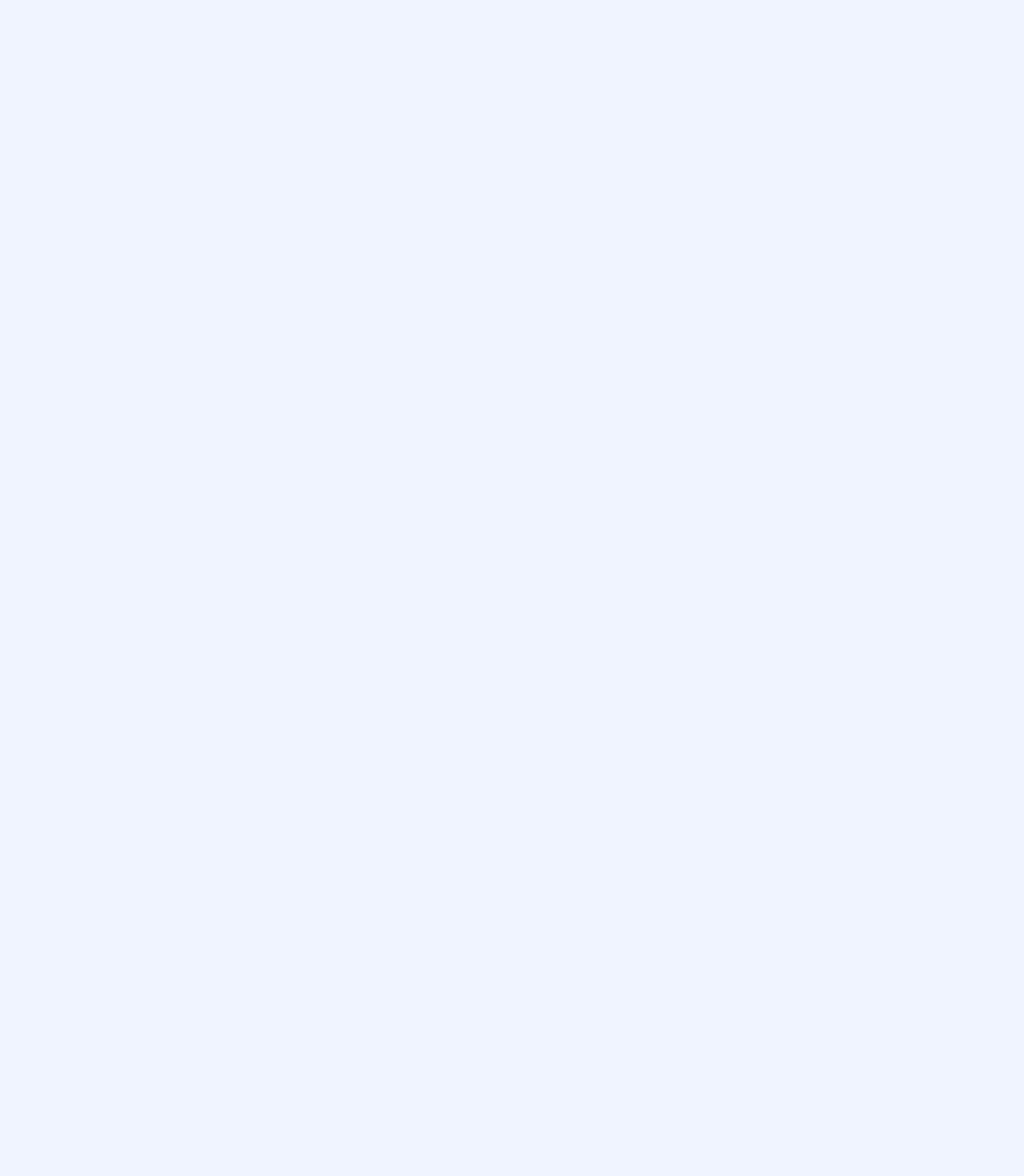
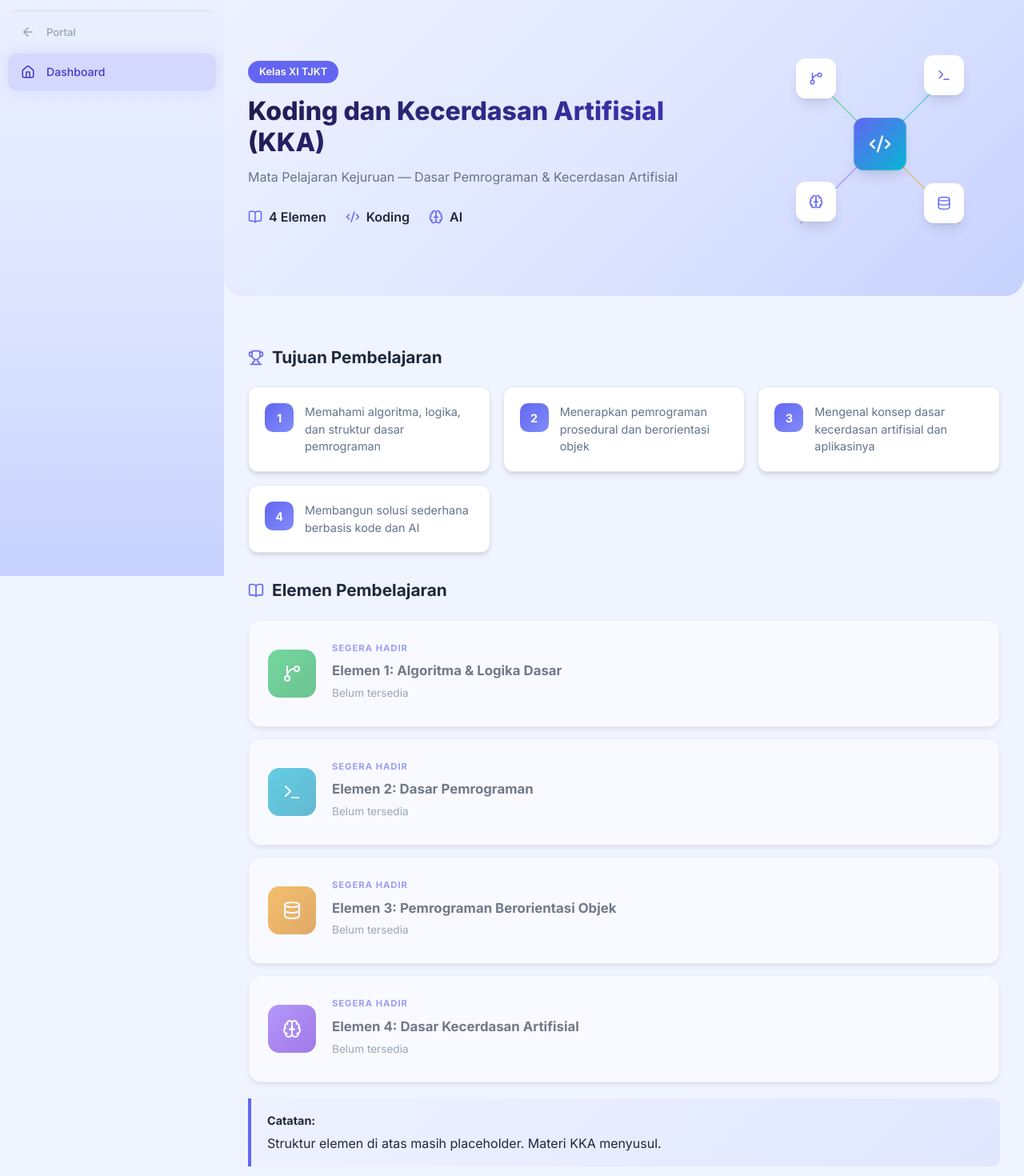
Before and after one commit to mulyadi66/media-pembelajaran-jarkom, a React (Vite) app: page /kka in a window 1280 px wide. Before the commit this address had no page. Shown: the part 80-1550 px from the top of the page at 80% size. Before the commit the page ends 800 px from the top, so only its background shows below. Built offline with nearby package versions, Linux system fonts and the light colour scheme.

Commit message:
feat: menu & dashboard KKA (Koding dan Kecerdasan Artifisial)

```diff
--- a/src/App.jsx
+++ b/src/App.jsx
@@ -7,7 +7,6 @@ import Portal from './pages/Portal';
 import Dashboard from './pages/Dashboard';
 import DashboardDKK from './pages/dkk/DashboardDKK';
 import './App.css';
-
 const Modul1 = lazy(() => import('./pages/Modul1'));
 const Modul2 = lazy(() => import('./pages/Modul2'));
 const Modul3 = lazy(() => import('./pages/Modul3'));
@@ -52,6 +51,7 @@ const PostTestMPK2 = lazy(() => import('./pages/mpk2/PostTestMPK2'));
 const ChallengePageMPK2 = lazy(() => import('./pages/mpk2/ChallengePageMPK2'));
 const KasusMPK2 = lazy(() => import('./pages/mpk2/KasusMPK2'));
 const HasilMPK2 = lazy(() => import('./pages/mpk2/HasilMPK2'));
+const DashboardKKA = lazy(() => import('./pages/kka/DashboardKKA'));
 
 export default function App() {
   return (
@@ -83,6 +83,7 @@ export default function App() {
                 <Route path="/dkk/challenge" element={<ChallengePageDKK />} />
                 <Route path="/dkk/kasus" element={<KasusDKK />} />
                 <Route path="/dkk/hasil" element={<HasilDKK />} />
+                <Route path="/kka" element={<DashboardKKA />} />
                 <Route path="/mpk1/modul1" element={<Modul1 />} />
                 <Route path="/mpk1/modul2" element={<Modul2 />} />
                 <Route path="/mpk1/modul3" element={<Modul3 />} />
--- a/src/components/Layout.jsx
+++ b/src/components/Layout.jsx
@@ -8,7 +8,7 @@ import {
   ClipboardCheck, FileText, BarChart3, Menu, X, Trophy, User, Search,
   Network, Puzzle, BookOpen, BookA, Zap, FileDown, PanelLeftClose, PanelLeft,
   ArrowLeft, Globe, Shield, Radio, Ruler, Wifi, Phone, Circle,
-  Wrench, Signal, Antenna, Layers
+  Wrench, Signal, Antenna, Layers, Code2
 } from 'lucide-react';
 
 const subjects = {
@@ -116,6 +116,21 @@ const subjects = {
       '/dkk/hasil': 'Ringkasan, pencapaian, dan sertifikat DKK',
     },
   },
+  kka: {
+    prefix: '/kka',
+    label: 'KKA',
+    logo: Code2,
+    title: 'Koding dan Kecerdasan Artifisial',
+    items: [
+      { to: '/kka', icon: Home, label: 'Dashboard' },
+    ],
+    titles: {
+      '/kka': 'Dashboard KKA',
+    },
+    descs: {
+      '/kka': 'Media Pembelajaran Koding dan Kecerdasan Artifisial',
+    },
+  },
   mpk2: {
     prefix: '/mpk2',
     label: 'MPK 2',
@@ -175,6 +190,7 @@ const subjects = {
 
 function getSubject(path) {
   if (path.startsWith('/dkk')) return subjects.dkk;
+  if (path.startsWith('/kka')) return subjects.kka;
   if (path.startsWith('/mpk2')) return subjects.mpk2;
   return subjects.mpk1;
 }
--- a/src/pages/Portal.jsx
+++ b/src/pages/Portal.jsx
@@ -2,11 +2,12 @@ import { Link } from 'react-router-dom';
 import DarkModeToggle from '../components/DarkModeToggle';
 import {
   Network, Server, Globe, Wifi, Cpu, HardDrive, Lock, Smartphone,
-  ChevronRight, School, ExternalLink
+  ChevronRight, School, ExternalLink, Code2
 } from 'lucide-react';
 
 const subjects = [
   { id: 'dkk', label: 'DKK', title: 'Dasar Kompetensi Keahlian', icon: Globe, color: '#06b6d4', active: true, path: '/dkk' },
+  { id: 'kka', label: 'KKA', title: 'Koding dan Kecerdasan Artifisial', icon: Code2, color: '#22c55e', active: true, path: '/kka' },
   { id: 'mpk1', label: 'MPK 1', title: 'Perencanaan & Pengalamatan Jaringan', icon: Network, color: '#6366f1', active: true, path: '/mpk1' },
   { id: 'mpk2', label: 'MPK 2', title: 'Teknologi Jaringan Kabel dan Nirkabel', icon: Wifi, color: '#8b5cf6', active: true, path: '/mpk2' },
   { id: 'mpk3', label: 'MPK 3', title: 'Administrasi Jaringan', icon: Server, color: '#f59e0b', active: false },
--- /dev/null
+++ b/src/pages/kka/DashboardKKA.jsx
@@ -0,0 +1,102 @@
+import { Code2, Brain, Terminal, BookOpen, Trophy, Cpu, Lock, Sparkles, GitBranch, Database } from 'lucide-react';
+
+export default function DashboardKKA() {
+  const elements = [
+    { title: 'Elemen 1: Algoritma & Logika Dasar', desc: 'Belum tersedia', icon: GitBranch, color: ['#22c55e', '#16a34a'] },
+    { title: 'Elemen 2: Dasar Pemrograman', desc: 'Belum tersedia', icon: Terminal, color: ['#06b6d4', '#0891b2'] },
+    { title: 'Elemen 3: Pemrograman Berorientasi Objek', desc: 'Belum tersedia', icon: Database, color: ['#f59e0b', '#d97706'] },
+    { title: 'Elemen 4: Dasar Kecerdasan Artifisial', desc: 'Belum tersedia', icon: Brain, color: ['#8b5cf6', '#6d28d9'] },
+  ];
+
+  const quickActions = [
+    { title: 'Flashcard', desc: 'Segera hadir', icon: BookOpen, color: ['#8b5cf6', '#6d28d9'] },
+    { title: 'Latihan Cepat', desc: 'Segera hadir', icon: Cpu, color: ['#f59e0b', '#f97316'] },
+    { title: 'Pre-Test', desc: 'Segera hadir', icon: Lock, color: ['#06b6d4', '#0891b2'] },
+    { title: 'Post-Test', desc: 'Segera hadir', icon: Sparkles, color: ['#ef4444', '#dc2626'] },
+  ];
+
+  return (
+    <>
+      <section className="hero">
+        <div className="hero-content">
+          <div className="hero-badge">Kelas XI TJKT</div>
+          <h1>Koding dan Kecerdasan Artifisial (KKA)</h1>
+          <p>Mata Pelajaran Kejuruan — Dasar Pemrograman & Kecerdasan Artifisial</p>
+          <div className="hero-stats">
+            <div className="stat"><BookOpen size={18} /> <span>4 Elemen</span></div>
+            <div className="stat"><Code2 size={18} /> <span>Koding</span></div>
+            <div className="stat"><Brain size={18} /> <span>AI</span></div>
+          </div>
+        </div>
+        <div className="hero-visual">
+          <div className="network-animation">
+            <div className="node center-node" aria-hidden="true"><Code2 size={28} /></div>
+            <div className="node node-1" aria-hidden="true"><GitBranch size={18} /></div>
+            <div className="node node-2" aria-hidden="true"><Terminal size={18} /></div>
+            <div className="node node-3" aria-hidden="true"><Brain size={18} /></div>
+            <div className="node node-4" aria-hidden="true"><Database size={18} /></div>
+            <svg className="lines" viewBox="0 0 300 300" aria-hidden="true">
+              <line x1="150" y1="150" x2="50" y2="50" stroke="rgba(34,197,94,0.4)" strokeWidth="2"/>
+              <line x1="150" y1="150" x2="250" y2="50" stroke="rgba(6,182,212,0.4)" strokeWidth="2"/>
+              <line x1="150" y1="150" x2="50" y2="250" stroke="rgba(139,92,246,0.4)" strokeWidth="2"/>
+              <line x1="150" y1="150" x2="250" y2="250" stroke="rgba(245,158,11,0.4)" strokeWidth="2"/>
+            </svg>
+          </div>
+        </div>
+      </section>
+
+      <section className="section-block" style={{paddingTop: 30}}>
+        <h2><Trophy size={20} /> Tujuan Pembelajaran</h2>
+        <div className="objectives-grid">
+          {[
+            'Memahami algoritma, logika, dan struktur dasar pemrograman',
+            'Menerapkan pemrograman prosedural dan berorientasi objek',
+            'Mengenal konsep dasar kecerdasan artifisial dan aplikasinya',
+            'Membangun solusi sederhana berbasis kode dan AI'
+          ].map((text, i) => (
+            <div className="objective-card" key={i}>
+              <div className="obj-number">{i + 1}</div>
+              <p>{text}</p>
+            </div>
+          ))}
+        </div>
+      </section>
+
+      <section className="section-block">
+        <h2><BookOpen size={20} /> Elemen Pembelajaran</h2>
+        <div className="modules-grid">
+          {elements.map(({ title, desc, icon: Icon, color }) => (
+            <div className="module-card" key={title} style={{opacity: 0.6}}>
+              <div className="module-icon" style={{background: `linear-gradient(135deg, ${color[0]}, ${color[1]})`}}>
+                <Icon size={24} color="white" />
+              </div>
+              <div className="module-info">
+                <span className="module-tag">Segera hadir</span>
+                <h3>{title}</h3><p>{desc}</p>
+              </div>
+            </div>
+          ))}
+        </div>
+        <div className="info-box" style={{marginTop: 20}}>
+          <strong>Catatan:</strong> Struktur elemen di atas masih placeholder. Materi KKA menyusul.
+        </div>
+      </section>
+
+      <section className="section-block">
+        <h2><Cpu size={20} /> Akses Cepat</h2>
+        <div className="actions-grid">
+          {quickActions.map(({ title, desc, icon: Icon, color }) => (
+            <div className="action-card" key={title} style={{opacity: 0.6, cursor: 'default'}}>
+              <div className="action-icon" style={{background: `linear-gradient(135deg, ${color[0]}, ${color[1]})`}}>
+                <Icon size={22} color="white" />
+              </div>
+              <h4>{title}</h4><p>{desc}</p>
+            </div>
+          ))}
+        </div>
+      </section>
+
+      <footer className="footer"><p>&copy; 2026 TJKT SMKN 2 KUNINGAN</p></footer>
+    </>
+  );
+}
```
